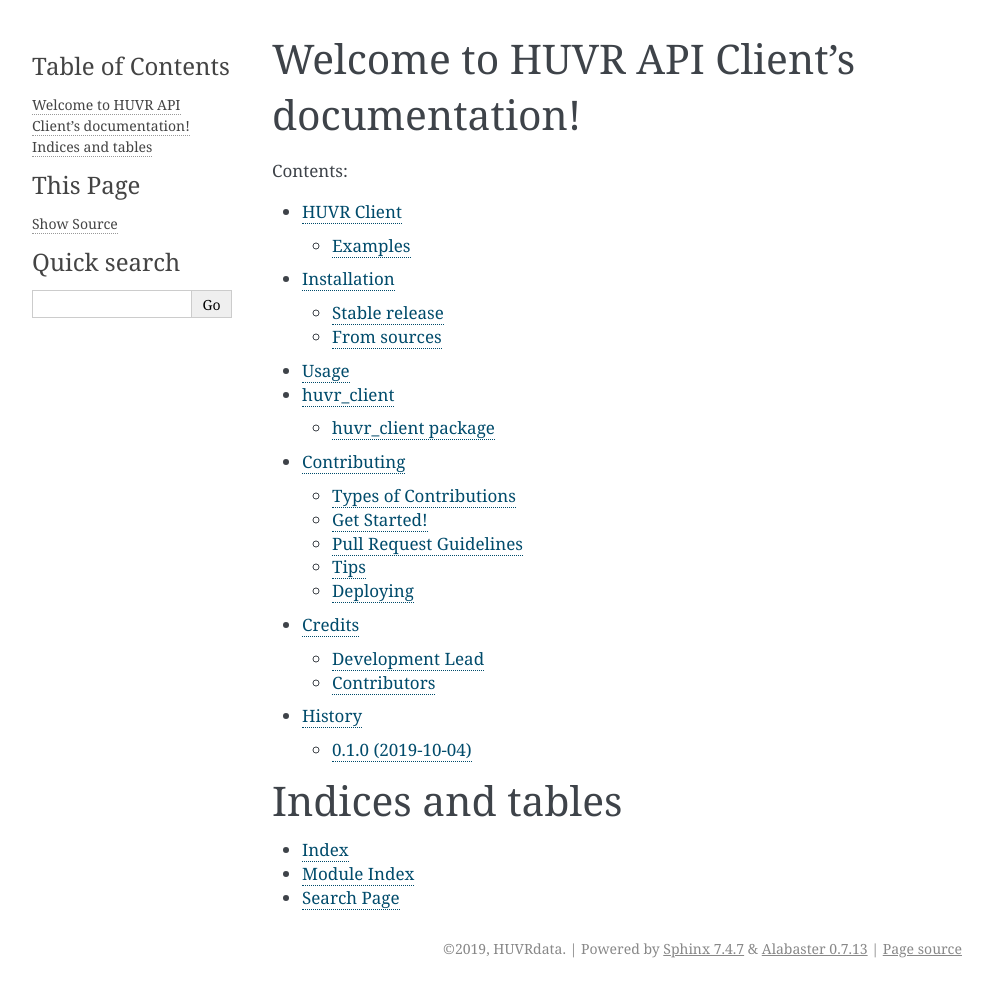
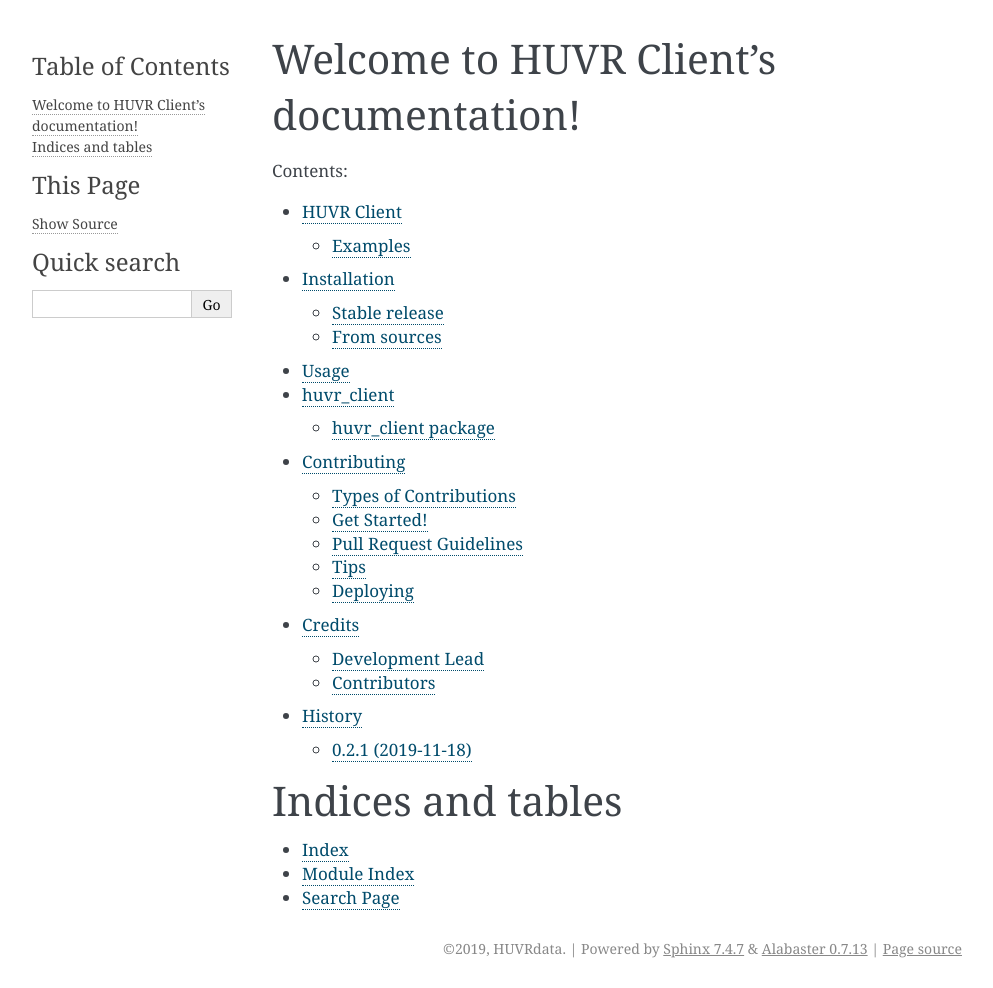
Before and after one commit to huvrdata/huvr-client, a Sphinx documentation site: the page built from docs/index.rst, in a window 1280 px wide. Shown: the whole page, without its empty margins (148-1141 px from the left). Built offline with Sphinx 7.4.7, drawn with Linux system fonts in a browser that asks for light colours.

Commit message:
Pushed 0.2.1 to pypi

```diff
--- a/HISTORY.rst
+++ b/HISTORY.rst
@@ -2,7 +2,7 @@
 History
 =======
 
-0.1.0 (2019-10-04)
+0.2.1 (2019-11-18)
 ------------------
 
 * First release on PyPI.
--- a/README.rst
+++ b/README.rst
@@ -16,7 +16,8 @@
 
 You are now ready to run through our examples.
 Edit this file :code:`download_defects.py` where you will modify several vars.
-Go to the :code:`__main__` section of the code and change the
+Go to the :code:`__main__` section of the code and change the:
+
   - :code:`url` to the your subdomain to run on
   - :code:`username` and :code:`password` for the appropriate user
   - :code:`project_type_names` list of project types to get
--- a/docs/index.rst
+++ b/docs/index.rst
@@ -1,5 +1,5 @@
-Welcome to HUVR API Client's documentation!
-======================================
+Welcome to HUVR Client's documentation!
+=======================================
 
 .. toctree::
    :maxdepth: 2
--- a/docs/usage.rst
+++ b/docs/usage.rst
@@ -10,5 +10,5 @@
     client.login(username="user1", password="111111")
 
 
-The examples folder includes a detailed script that pulls all the data for a set
+The examples https://github.com/huvrdata/huvr-client folder includes a detailed script that pulls all the data for a set
 of projects.
--- a/huvr_client/__init__.py
+++ b/huvr_client/__init__.py
@@ -10,5 +10,5 @@
 from .huvr_client import Client
 
 __all__ = [
-    Client,
+    "Client",
 ]
--- a/huvr_client/__version__.py
+++ b/huvr_client/__version__.py
@@ -2,7 +2,7 @@
 __title__ = "huvr_client"
 __description__ = "Python Client for HUVRdata"
 __url__ = "https://www.huvrdata.com"
-__version__ = "0.2.0"
+__version__ = "0.2.1"
 __build__ = 0x022200
 __author__ = "HUVRdata"
 __author_email__ = "api@huvrdata.com"
--- a/setup.cfg
+++ b/setup.cfg
@@ -1,5 +1,5 @@
 [bumpversion]
-current_version = 0.1.0
+current_version = 0.2.0
 commit = True
 tag = True
 
--- a/setup.py
+++ b/setup.py
@@ -43,6 +43,6 @@
     test_suite='tests',
     tests_require=test_requirements,
     url='https://github.com/huvrdata/huvr-client',
-    version='0.1.0',
+    version='0.2.1',
     zip_safe=False,
 )
```
